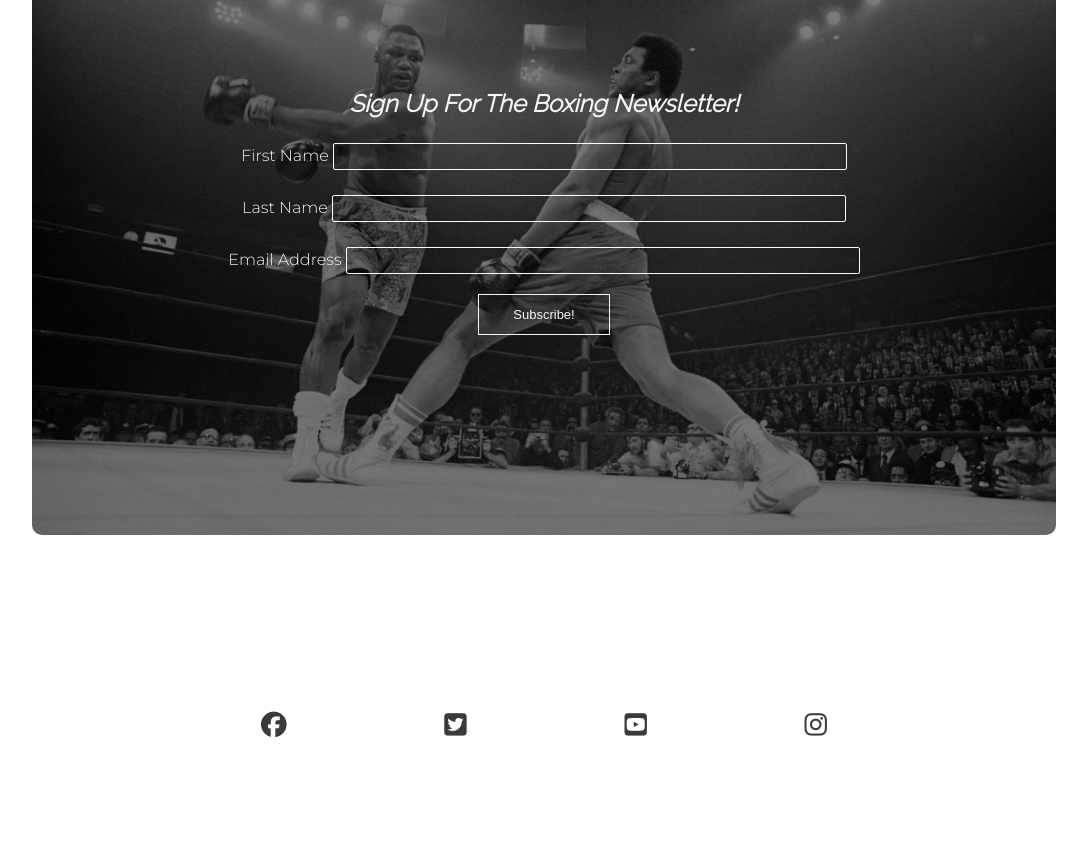
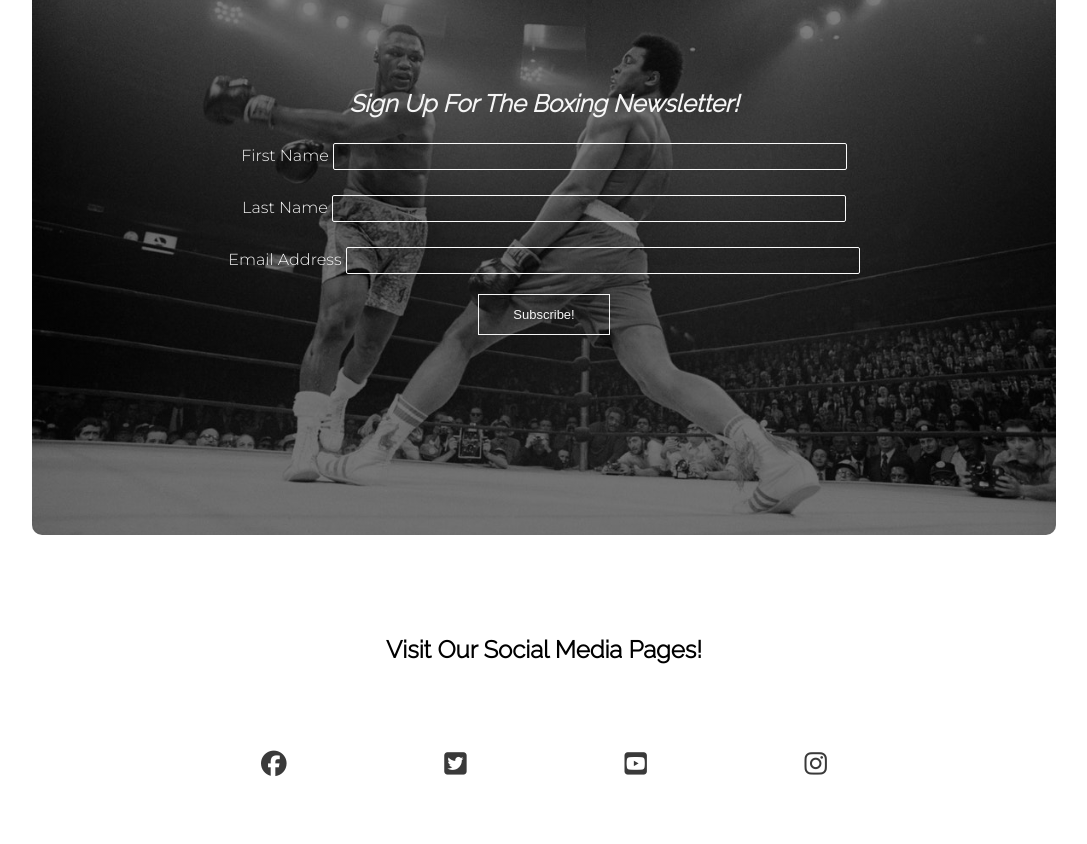
Before and after one commit to Eiko12/port-project-1, a plain HTML site: page index.html in a window 1280 px wide. Shown: the part 1597-2441 px from the top of the page, without its empty margins (96-1183 px from the left). Before the commit the page ends 2412 px from the top, so only its background shows below. Drawn offline with Linux system fonts and the light colour scheme.

Commit message:
add missing header to footer

```diff
--- a/index.html
+++ b/index.html
@@ -122,6 +122,8 @@
 
 <section class="footer">
     <footer>
+        <h3> Visit Our Social Media Pages!</h3>
+
         <ul class="social-networks">
             <li><a href="https://www.facebook.com" target="_blank" rel="noopener"><i class="fab fa-facebook"></i></a></li>
             <li><a href="https://www.twitter.com" target="_blank" rel="noopener"><i class="fab fa-twitter-square"></i></a></li>
```
